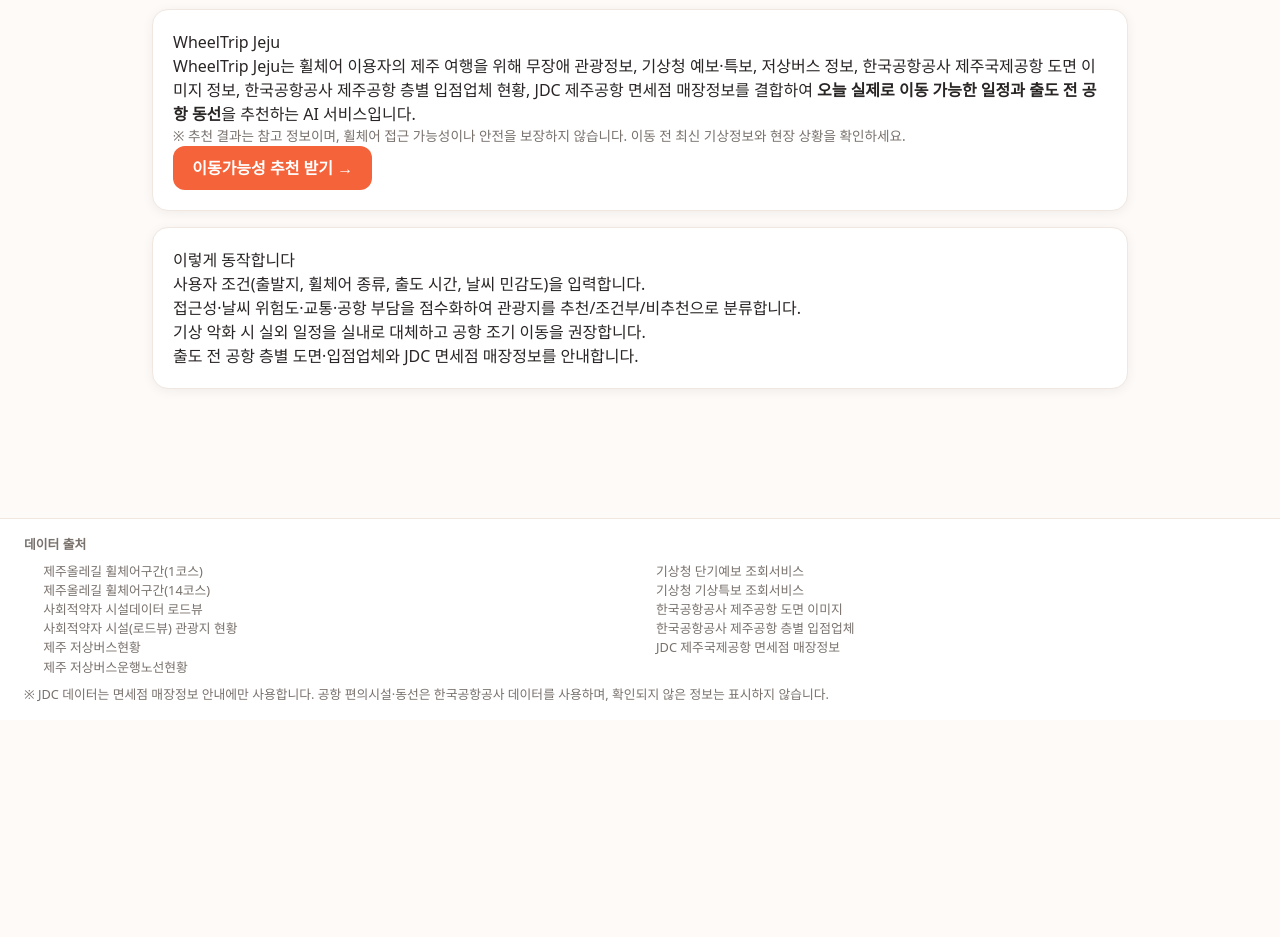
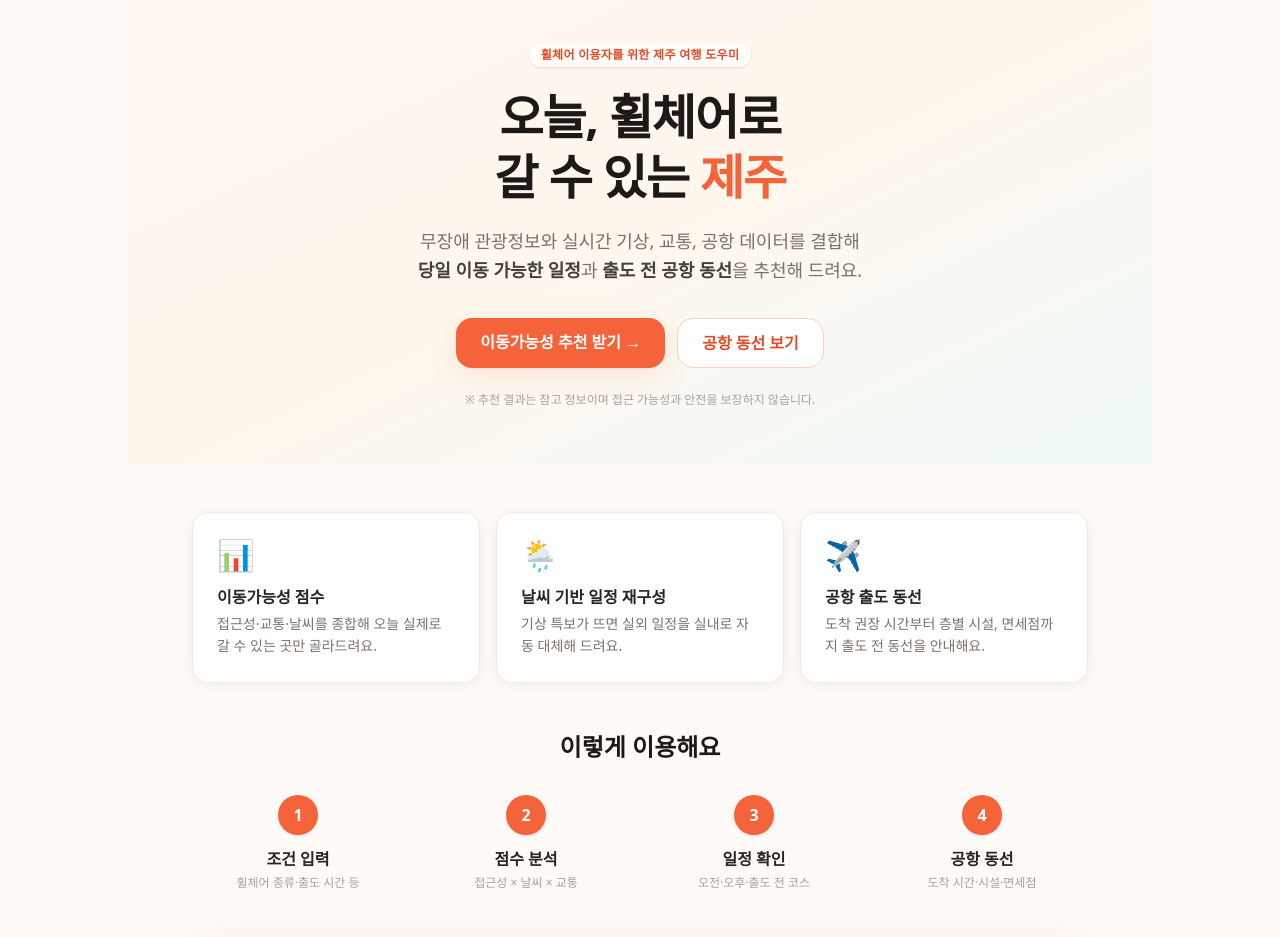
Before and after one commit to naturallvv/ProjectH, a React (Vite) app in the folder frontend/: page / in a window 1280 px wide. Shown: the part 80-1017 px from the top of the page. Before the commit the page ends 800 px from the top, so only its background shows below. Built offline with nearby package versions, Linux system fonts and the light colour scheme; no server answers; a web font is replaced by a local one.

Commit message:
style: 홈 랜딩페이지 개편

```diff
--- a/frontend/src/pages/HomePage.tsx
+++ b/frontend/src/pages/HomePage.tsx
@@ -1,33 +1,123 @@
 import { Link } from "react-router-dom";
+
+const FEATURES = [
+  {
+    icon: "📊",
+    title: "이동가능성 점수",
+    desc: "접근성·교통·날씨를 종합해 오늘 실제로 갈 수 있는 곳만 골라드려요.",
+  },
+  {
+    icon: "🌦️",
+    title: "날씨 기반 일정 재구성",
+    desc: "기상 특보가 뜨면 실외 일정을 실내로 자동 대체해 드려요.",
+  },
+  {
+    icon: "✈️",
+    title: "공항 출도 동선",
+    desc: "도착 권장 시간부터 층별 시설, 면세점까지 출도 전 동선을 안내해요.",
+  },
+];
+
+const STEPS = [
+  { no: 1, title: "조건 입력", desc: "휠체어 종류·출도 시간 등" },
+  { no: 2, title: "점수 분석", desc: "접근성 × 날씨 × 교통" },
+  { no: 3, title: "일정 확인", desc: "오전·오후·출도 전 코스" },
+  { no: 4, title: "공항 동선", desc: "도착 시간·시설·면세점" },
+];
 
 export default function HomePage() {
   return (
-    <div>
-      <section className="card">
-        <h1>WheelTrip Jeju</h1>
-        <p>
-          WheelTrip Jeju는 휠체어 이용자의 제주 여행을 위해 무장애 관광정보, 기상청 예보·특보,
-          저상버스 정보, 한국공항공사 제주국제공항 도면 이미지 정보, 한국공항공사 제주공항 층별
-          입점업체 현황, JDC 제주공항 면세점 매장정보를 결합하여 <strong>오늘 실제로 이동 가능한 일정과
-          출도 전 공항 동선</strong>을 추천하는 AI 서비스입니다.
-        </p>
-        <p className="notice">
-          ※ 추천 결과는 참고 정보이며, 휠체어 접근 가능성이나 안전을 보장하지 않습니다. 이동 전 최신
-          기상정보와 현장 상황을 확인하세요.
-        </p>
-        <Link to="/recommendation">
-          <button className="primary">이동가능성 추천 받기 →</button>
-        </Link>
+    <div className="-mt-8 -mx-4 sm:-mx-6">
+      {/* 히어로 */}
+      <section className="bg-gradient-to-br from-brand-50 via-orange-50 to-sea-50 px-4 sm:px-6 pt-16 pb-14">
+        <div className="max-w-3xl mx-auto text-center">
+          <span className="inline-block px-3 py-1 rounded-full bg-white/70 text-brand-600 text-xs font-bold tracking-wide mb-5 shadow-sm">
+            휠체어 이용자를 위한 제주 여행 도우미
+          </span>
+          <h1 className="text-4xl sm:text-5xl font-extrabold tracking-tight text-stone-900 leading-tight m-0">
+            오늘, 휠체어로
+            <br />
+            갈 수 있는 <span className="text-brand-500">제주</span>
+          </h1>
+          <p className="mt-5 text-lg text-stone-500 leading-relaxed">
+            무장애 관광정보와 실시간 기상, 교통, 공항 데이터를 결합해
+            <br className="hidden sm:block" />
+            <strong className="text-stone-700">당일 이동 가능한 일정</strong>과{" "}
+            <strong className="text-stone-700">출도 전 공항 동선</strong>을 추천해
+            드려요.
+          </p>
+          <div className="mt-8 flex flex-wrap justify-center gap-3">
+            <Link
+              to="/recommendation"
+              className="no-underline px-6 py-3 rounded-2xl bg-brand-500 hover:bg-brand-600 text-white font-bold shadow-[var(--shadow-lift)] transition-colors"
+            >
+              이동가능성 추천 받기 →
+            </Link>
+            <Link
+              to="/airport"
+              className="no-underline px-6 py-3 rounded-2xl bg-white hover:bg-brand-50 text-brand-600 font-bold border border-brand-200 transition-colors"
+            >
+              공항 동선 보기
+            </Link>
+          </div>
+          <p className="mt-6 text-xs text-stone-400">
+            ※ 추천 결과는 참고 정보이며 접근 가능성과 안전을 보장하지 않습니다.
+          </p>
+        </div>
       </section>
 
-      <section className="card">
-        <h2>이렇게 동작합니다</h2>
-        <ol>
-          <li>사용자 조건(출발지, 휠체어 종류, 출도 시간, 날씨 민감도)을 입력합니다.</li>
-          <li>접근성·날씨 위험도·교통·공항 부담을 점수화하여 관광지를 추천/조건부/비추천으로 분류합니다.</li>
-          <li>기상 악화 시 실외 일정을 실내로 대체하고 공항 조기 이동을 권장합니다.</li>
-          <li>출도 전 공항 층별 도면·입점업체와 JDC 면세점 매장정보를 안내합니다.</li>
-        </ol>
+      {/* 특징 3칸 */}
+      <section className="px-4 sm:px-6 py-12">
+        <div className="max-w-4xl mx-auto grid sm:grid-cols-3 gap-4">
+          {FEATURES.map((f) => (
+            <div
+              key={f.title}
+              className="bg-white rounded-2xl border border-brand-100 p-6 shadow-[var(--shadow-soft)] hover:shadow-[var(--shadow-lift)] transition-shadow"
+            >
+              <div className="text-3xl">{f.icon}</div>
+              <h3 className="mt-3 mb-1 font-bold text-stone-800">{f.title}</h3>
+              <p className="m-0 text-sm text-stone-500 leading-relaxed">{f.desc}</p>
+            </div>
+          ))}
+        </div>
+      </section>
+
+      {/* 이용 흐름 */}
+      <section className="px-4 sm:px-6 pb-12">
+        <div className="max-w-4xl mx-auto">
+          <h2 className="text-center text-2xl font-extrabold text-stone-900 mb-8">
+            이렇게 이용해요
+          </h2>
+          <div className="grid grid-cols-2 sm:grid-cols-4 gap-4">
+            {STEPS.map((s) => (
+              <div key={s.no} className="text-center">
+                <div className="mx-auto grid place-items-center w-10 h-10 rounded-full bg-brand-500 text-white font-extrabold shadow-sm">
+                  {s.no}
+                </div>
+                <div className="mt-3 font-bold text-stone-800">{s.title}</div>
+                <div className="mt-1 text-xs text-stone-400">{s.desc}</div>
+              </div>
+            ))}
+          </div>
+        </div>
+      </section>
+
+      {/* 하단 CTA 밴드 */}
+      <section className="px-4 sm:px-6 pb-4">
+        <div className="max-w-4xl mx-auto rounded-3xl bg-gradient-to-r from-brand-500 to-brand-400 px-8 py-10 text-center shadow-[var(--shadow-lift)]">
+          <h2 className="m-0 text-2xl font-extrabold text-white">
+            지금 조건을 입력하고 오늘의 일정을 받아보세요
+          </h2>
+          <p className="mt-2 mb-6 text-white/80 text-sm">
+            입력부터 추천까지 30초면 충분해요.
+          </p>
+          <Link
+            to="/recommendation"
+            className="no-underline inline-block px-6 py-3 rounded-2xl bg-white text-brand-600 font-bold hover:bg-brand-50 transition-colors"
+          >
+            무료로 시작하기
+          </Link>
+        </div>
       </section>
     </div>
   );
```
